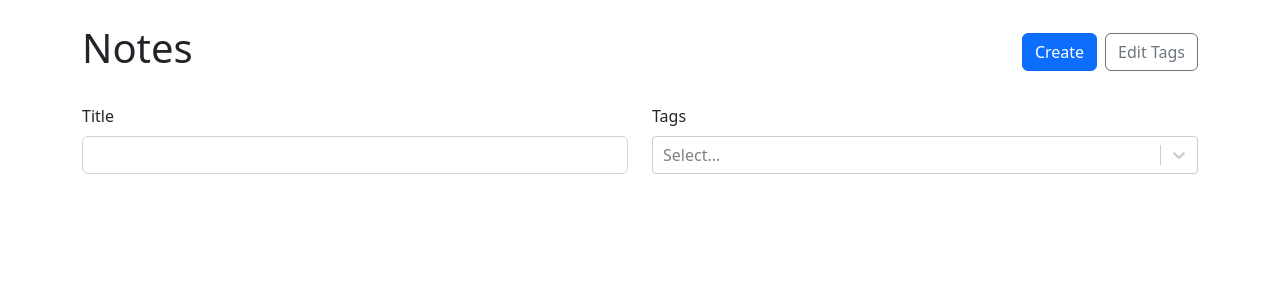
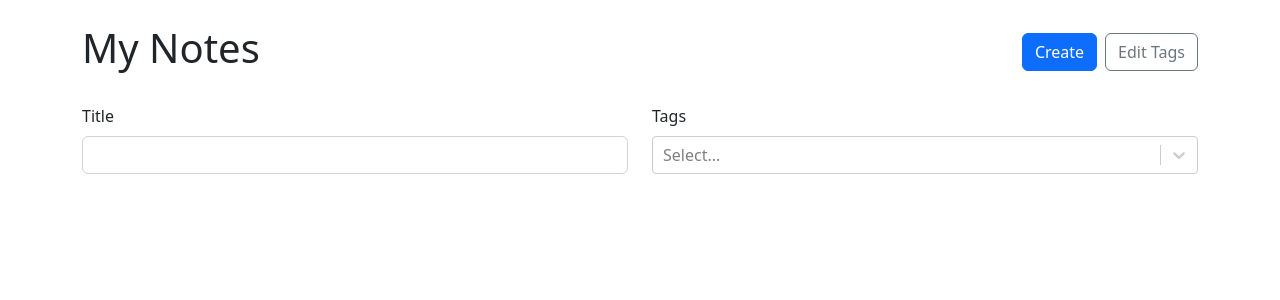
Before and after one commit to alissagaar/NoteApp, a React (Vite) app: page / in a window 1280 px wide. Shown: the top 300 px of the page. Built offline with nearby package versions, Linux system fonts and the light colour scheme.

Commit message:
Adding some new notes

```diff
--- a/src/Components/NoteList.tsx
+++ b/src/Components/NoteList.tsx
@@ -45,7 +45,7 @@
   return (
     <>
         <Row className="align-items-center mb-4">
-            <Col><h1>Notes</h1></Col>
+            <Col><h1>My Notes</h1></Col>
             <Col xs='auto'>
                 <Stack gap={2} direction='horizontal'>
                     <Link to='/new'>
```
